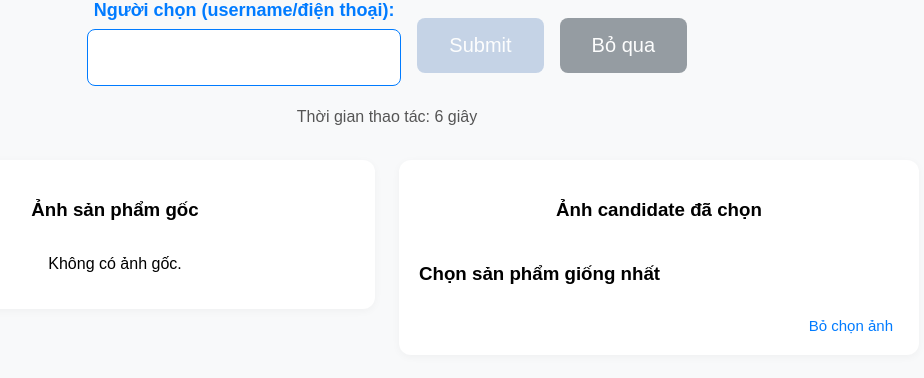
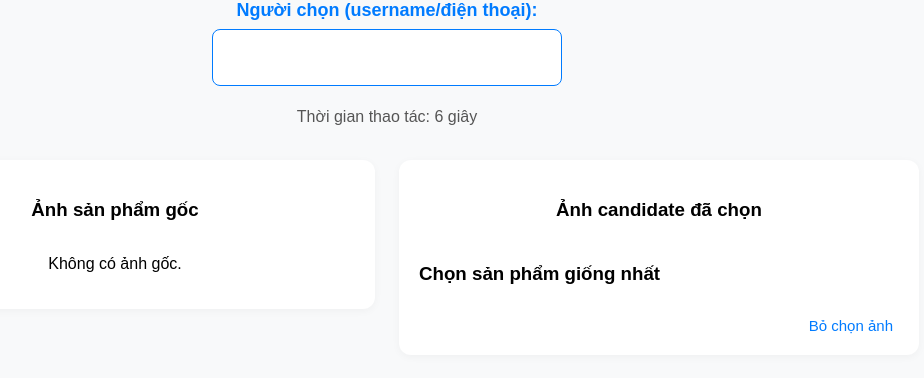
Before and after one commit to dxtrung188/abt_ai_image_desc, a FastAPI app: template templates/index.html in a window 1280 px wide. Shown: the top 378 px of the page, without its empty margins (253-1177 px from the left). Run offline with FastAPI, Linux system fonts and the light colour scheme; the template is opened without the code that fills it, so the values that code supplies are empty; parts of the project's set-up code (start-up, migrations or seed data) failed here and were passed over.

Commit message:
update style

```diff
--- a/templates/index.html
+++ b/templates/index.html
@@ -175,8 +175,6 @@
                 <label for="user" style="font-size:18px; font-weight:600; color:#007bff;">Người chọn (username/điện thoại):</label><br>
                 <input type="text" name="user" id="user" required oninput="saveUserToStorage(); checkUserInput()" autocomplete="username">
             </div>
-            <button type="submit" class="submit-btn" id="submit-btn" disabled>Submit</button>
-            <button type="button" class="submit-btn" id="skip-btn" style="background:#6c757d;" onclick="skipCandidate()" disabled>Bỏ qua</button>
         </div>
         <div style="text-align:center; margin-bottom:10px; font-size:16px; color:#555;">
             Thời gian thao tác: <span id="elapsed-time">0</span> giây
```
Lines whose indentation alone changed are shown as unchanged.
